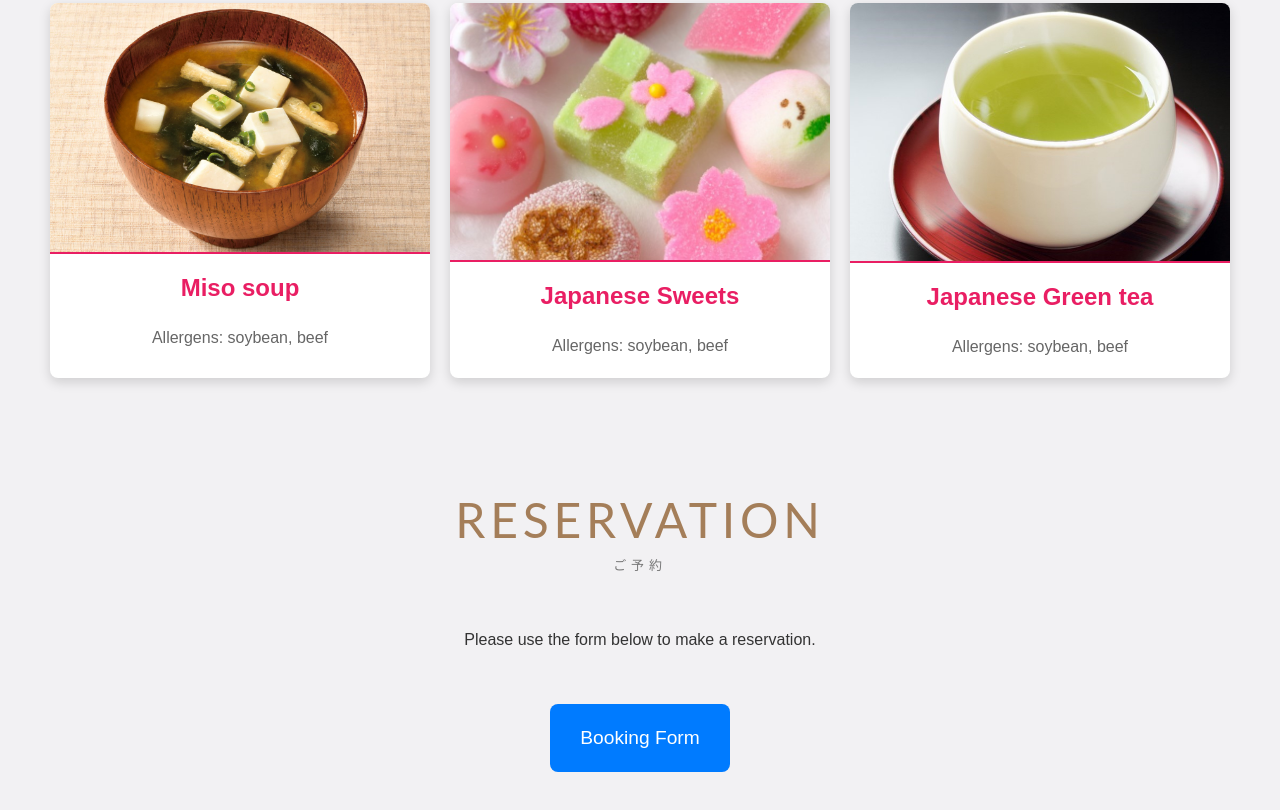
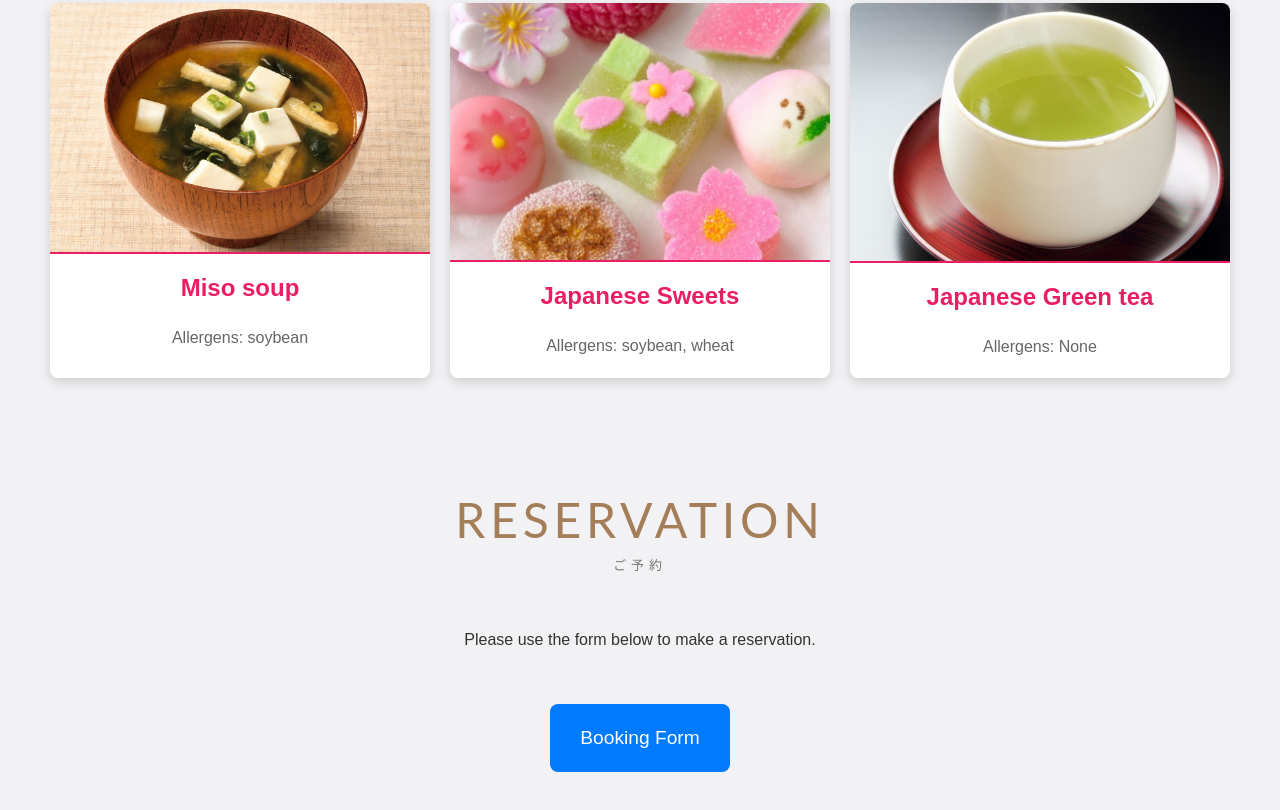
Before and after one commit to r121420/GitHub_pages, a plain HTML site: page index.html in a window 1280 px wide. Shown: the part 2633-3443 px from the top of the page. Drawn offline with nearby package versions, Linux system fonts and the light colour scheme; some packages are replaced by stand-ins of ours; a script that the page names is missing.

Commit message:
Add files via upload

```diff
--- a/index.html
+++ b/index.html
@@ -135,19 +135,19 @@
               <div class="food-item">
             <img src="images/miso.jpg" alt="Rolled Sushi">
             <h2>Miso soup</h2>
-            <p>Allergens: soybean, beef</p>
+            <p>Allergens: soybean</p>
         </div>
 
         <div class="food-item">
             <img src="images/sw.jpg" alt="Rolled Sushi">
             <h2>Japanese Sweets</h2>
-            <p>Allergens: soybean, beef</p>
+            <p>Allergens: soybean, wheat</p>
         </div>
 
                 <div class="food-item">
             <img src="images/cha.jpg" alt="Rolled Sushi">
             <h2>Japanese Green tea</h2>
-            <p>Allergens: soybean, beef</p>
+            <p>Allergens: None</p>
         </div>
 
     </div>
```
